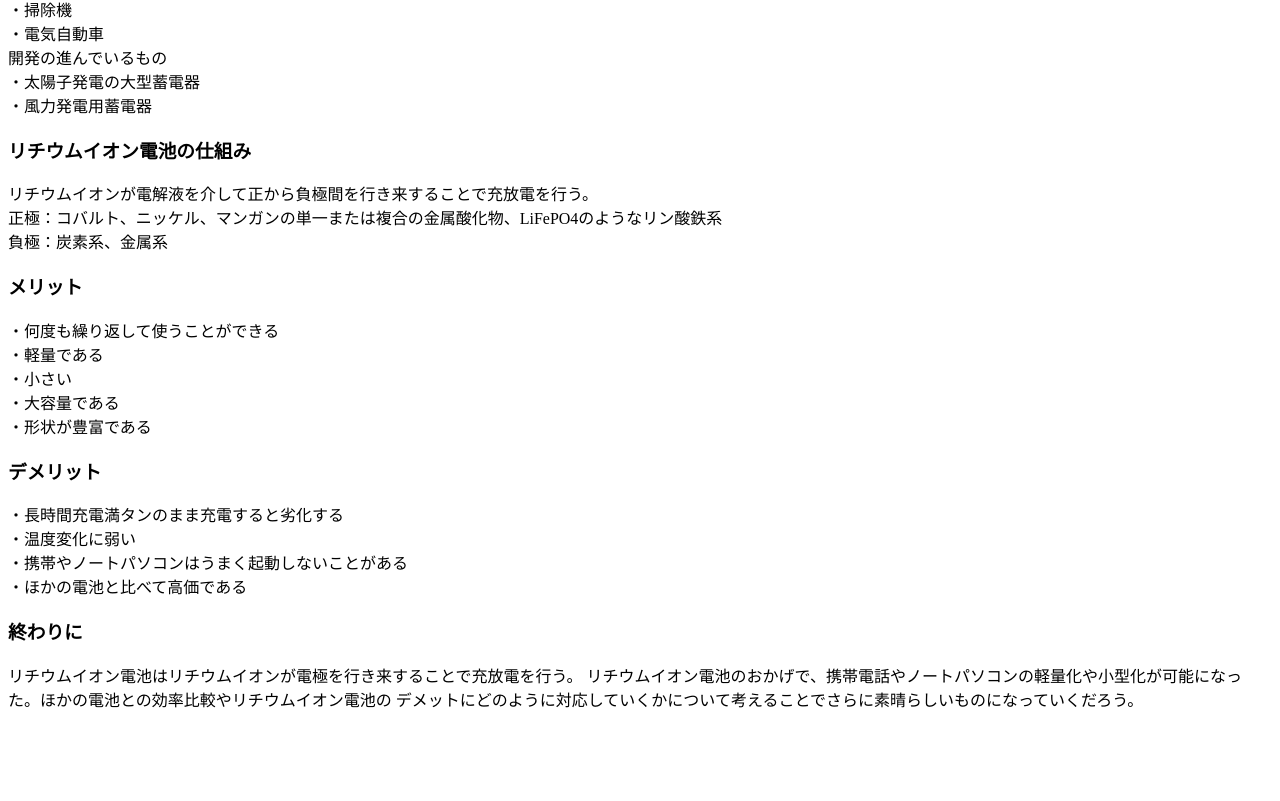
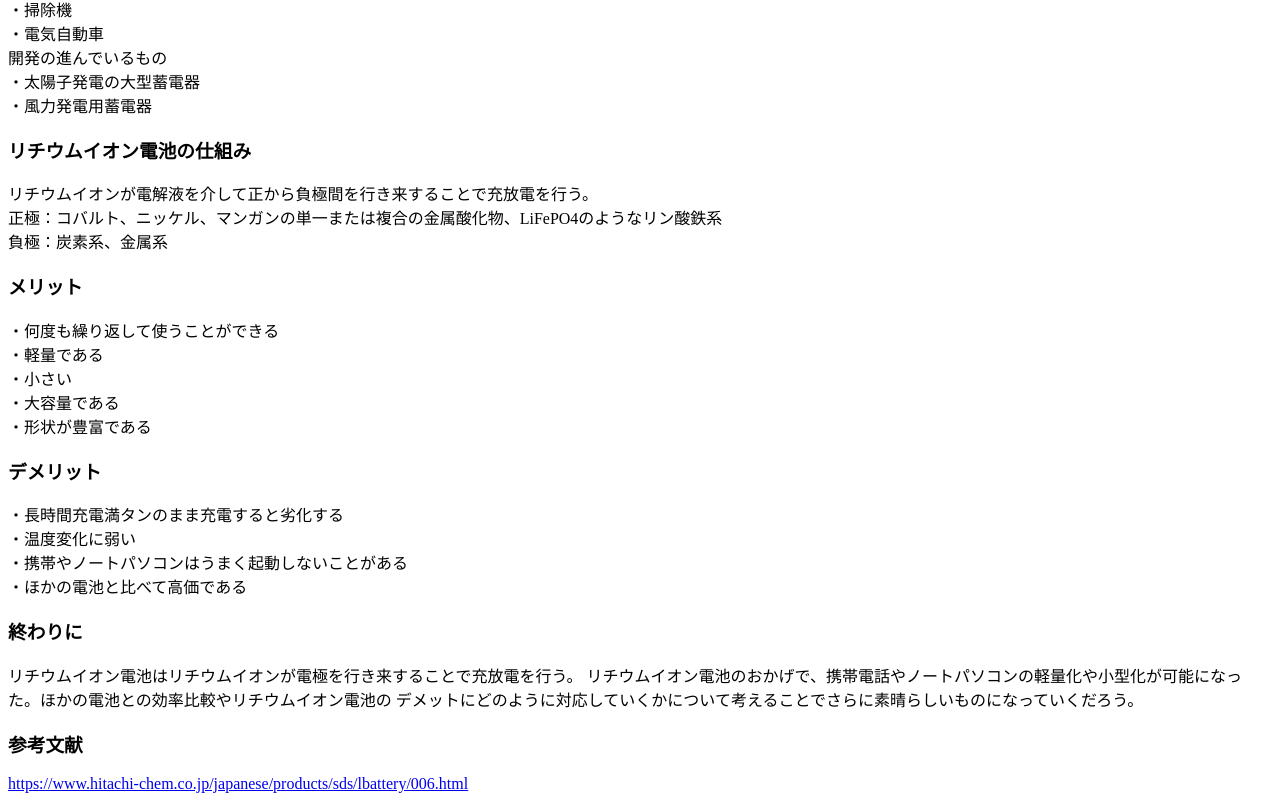
Before and after one commit to 240163c/240163c.github.io, a plain HTML site: page cl2020.html in a window 1280 px wide. Shown: the part 565-1366 px from the top of the page. Before the commit the page ends 1284 px from the top, so only its background shows below. Drawn offline with Linux system fonts and the light colour scheme.

Commit message:
Update cl2020.html

```diff
--- a/cl2020.html
+++ b/cl2020.html
@@ -55,6 +55,8 @@
 リチウムイオン電池はリチウムイオンが電極を行き来することで充放電を行う。
 リチウムイオン電池のおかげで、携帯電話やノートパソコンの軽量化や小型化が可能になった。ほかの電池との効率比較やリチウムイオン電池の
 デメットにどのように対応していくかについて考えることでさらに素晴らしいものになっていくだろう。
+<H3>参考文献</H3>
+<A HREF="https://www.hitachi-chem.co.jp/japanese/products/sds/lbattery/006.html">https://www.hitachi-chem.co.jp/japanese/products/sds/lbattery/006.html</A>
 </BODY>
 </HEAD>
 </HTML>
```
